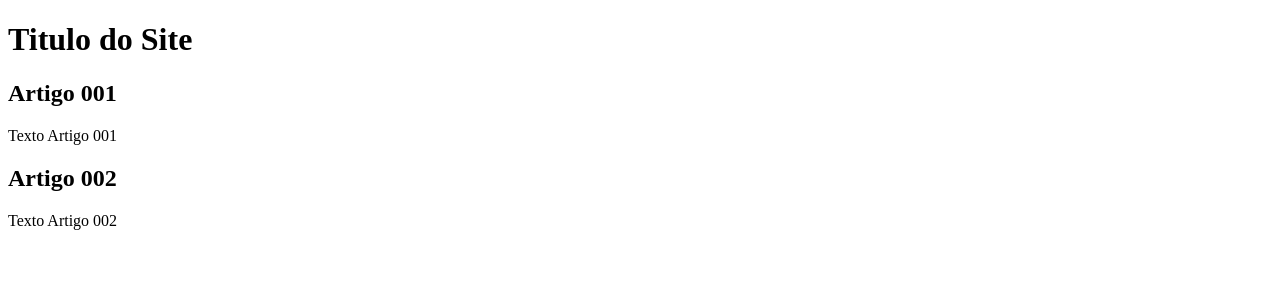
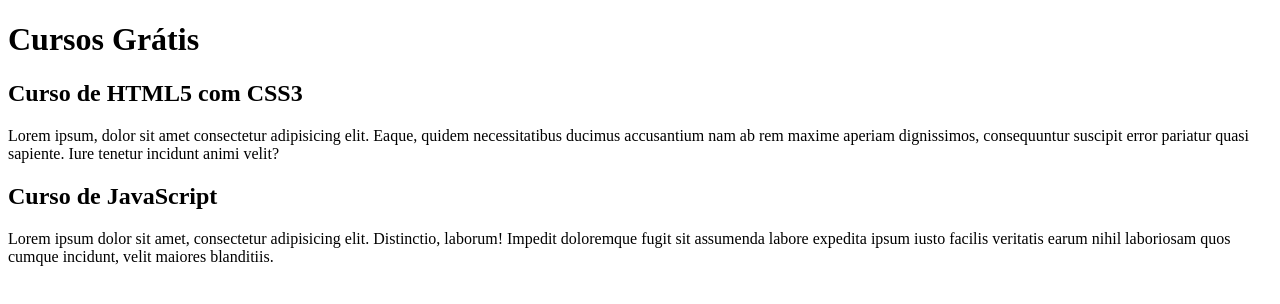
Before and after one commit to pedroppaf/projeto-site, a plain HTML site: page index.html in a window 1280 px wide. Drawn offline with Linux system fonts and the light colour scheme.

Commit message:
comecei a escrever conteudo

```diff
--- a/index.html
+++ b/index.html
@@ -9,15 +9,15 @@
 <body>
     <main>
         <header>
-            <h1>Titulo do Site</h1>
+            <h1>Cursos Grátis</h1>
         </header>
         <article>
-            <h2>Artigo 001</h2>
-            <p>Texto Artigo 001</p>
+            <h2>Curso de HTML5 com CSS3</h2>
+            <p>Lorem ipsum, dolor sit amet consectetur adipisicing elit. Eaque, quidem necessitatibus ducimus accusantium nam ab rem maxime aperiam dignissimos, consequuntur suscipit error pariatur quasi sapiente. Iure tenetur incidunt animi velit?</p>
         </article>
         <article>
-            <h2>Artigo 002</h2>
-            <p>Texto Artigo 002</p>
+            <h2>Curso de JavaScript</h2>
+            <p>Lorem ipsum dolor sit amet, consectetur adipisicing elit. Distinctio, laborum! Impedit doloremque fugit sit assumenda labore expedita ipsum iusto facilis veritatis earum nihil laboriosam quos cumque incidunt, velit maiores blanditiis.</p>
         </article>
     </main>
 
```
